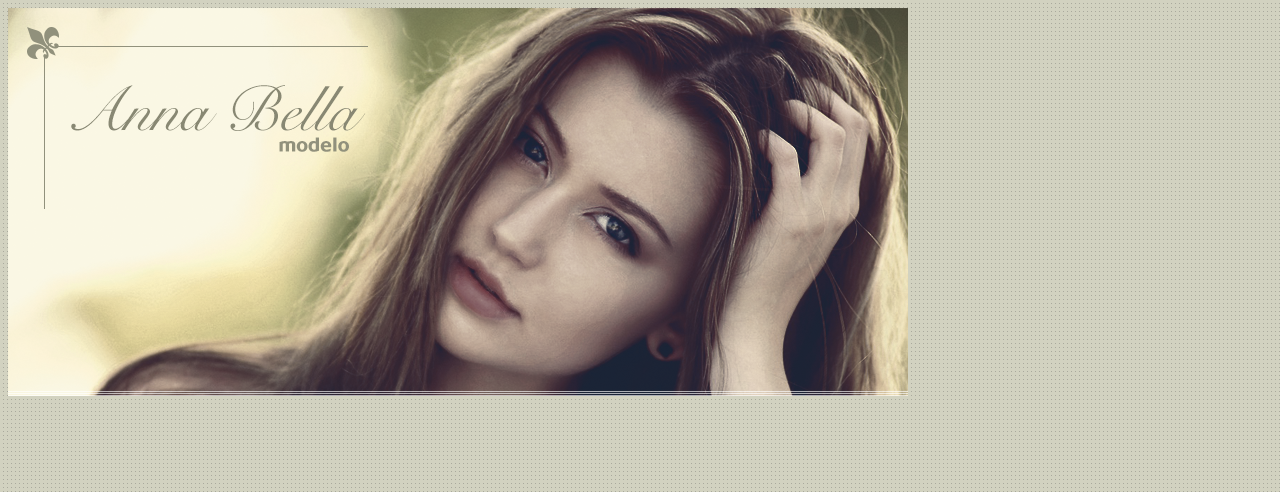
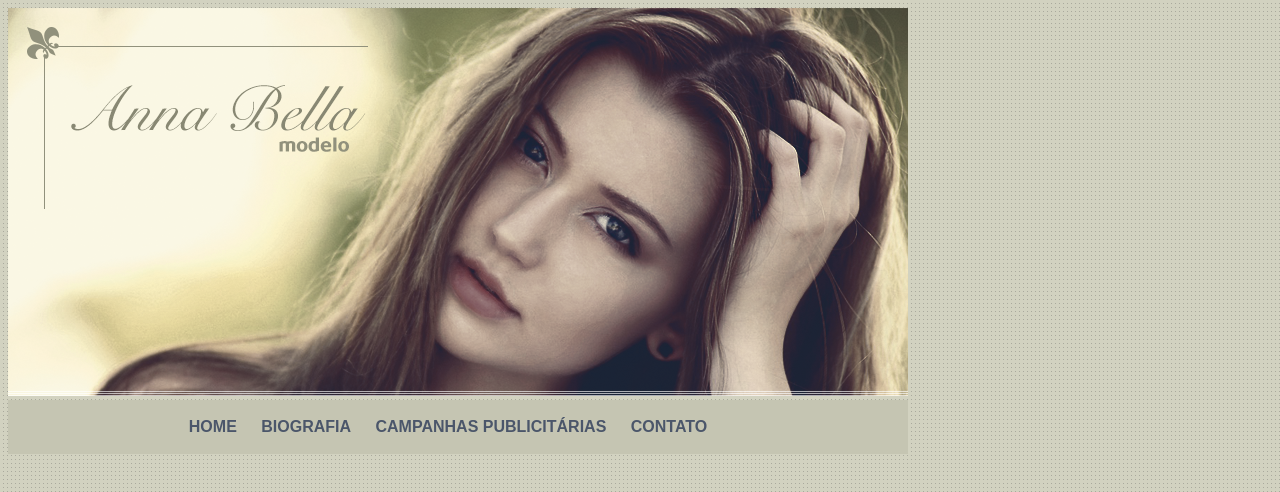
Before and after one commit to victorsvelasco/portfolio-annaBella, a plain HTML site: page index.html in a window 1280 px wide. Shown: the top 492 px of the page. Drawn offline with Linux system fonts and the light colour scheme; files whose address does not match are found by name.

Commit message:
add menu

```diff
--- a/css/style.css
+++ b/css/style.css
@@ -4,5 +4,18 @@ body{
 }
 
 #principal{
-	height: 900px;
+	width: 900px;
 }
+
+#menu{
+	background: #c5c5b2;
+	padding: 18px;
+	text-align: center;
+}
+
+a{
+	text-decoration: none;
+	color: #4b566a;
+	padding-right: 20px;
+	font-weight: bold;
+}
--- a/index.html
+++ b/index.html
@@ -10,6 +10,13 @@
 	<body>
 		<div id="principal">
 			<img src="img/capa.png">
+
+			<div id="menu">
+				<a href="">HOME</a>
+				<a href="biography.html">BIOGRAFIA</a>
+				<a href="campaigns.html">CAMPANHAS PUBLICITÁRIAS</a>
+				<a href="contact.html">CONTATO</a>
+			</div>
 		</div>
 	</body>
 </html>
```
